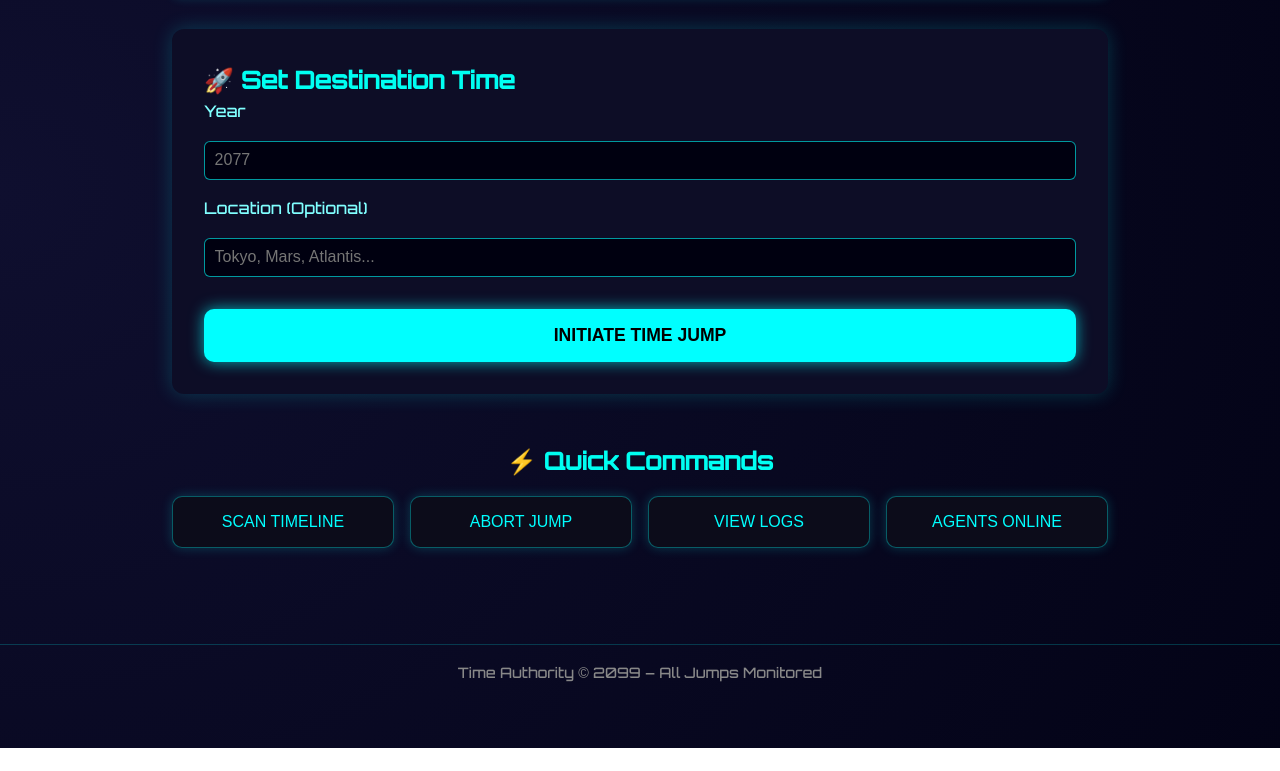
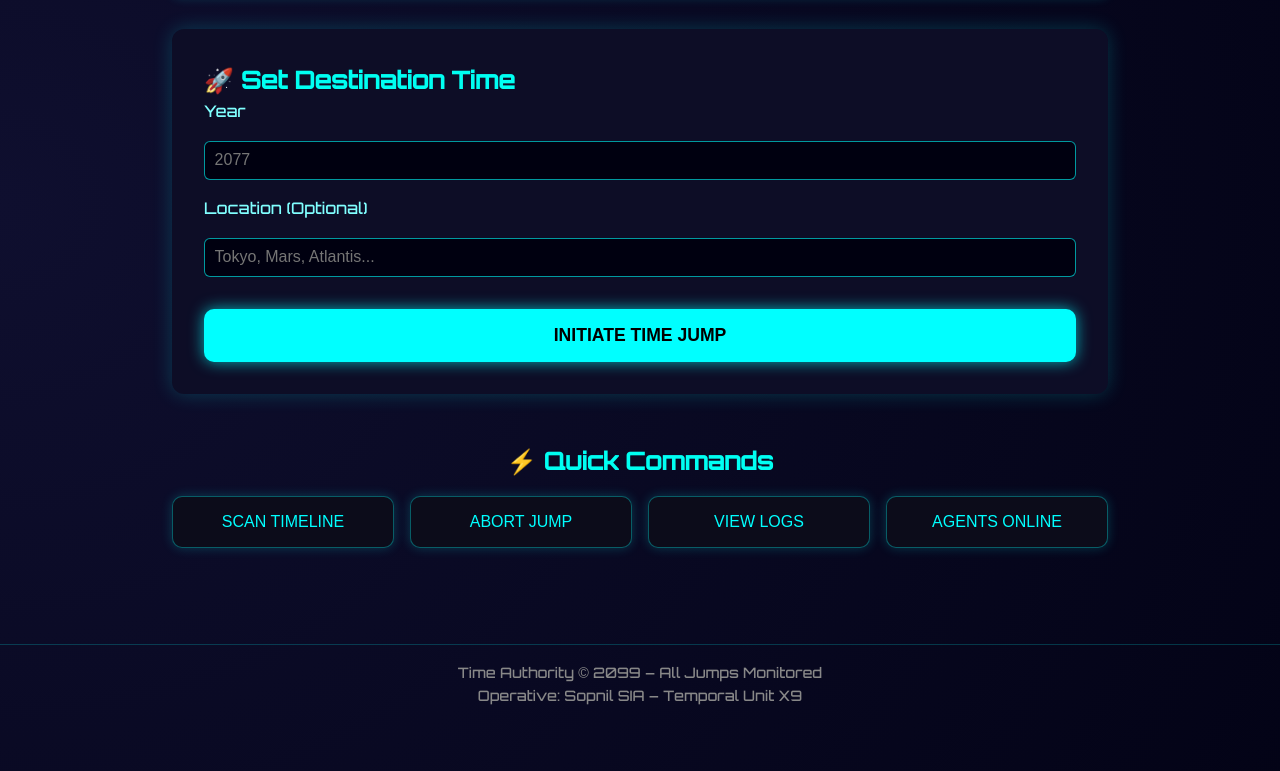
Before and after one commit to sopnil-siam/time-travel-dashboard, a plain HTML site: page index.html in a window 1280 px wide. Shown: the part 361-1132 px from the top of the page. Before the commit the page ends 1109 px from the top, so only its background shows below. Drawn offline with Linux system fonts and the light colour scheme.

Commit message:
fixed footer

```diff
--- a/index.html
+++ b/index.html
@@ -76,7 +76,9 @@ toggleBtn.addEventListener("click", () => {
   </main>
 
   <footer class="dashboard-footer">
-    <p>Time Authority © 2099 – All Jumps Monitored</p>
+ <p>Time Authority © 2099 – All Jumps Monitored</p>
+  <p>Operative: Sopnil SIA – Temporal Unit X9</p>
+
   </footer>
 
   <!-- ⌛ Optional: Live Clock Script -->
```
